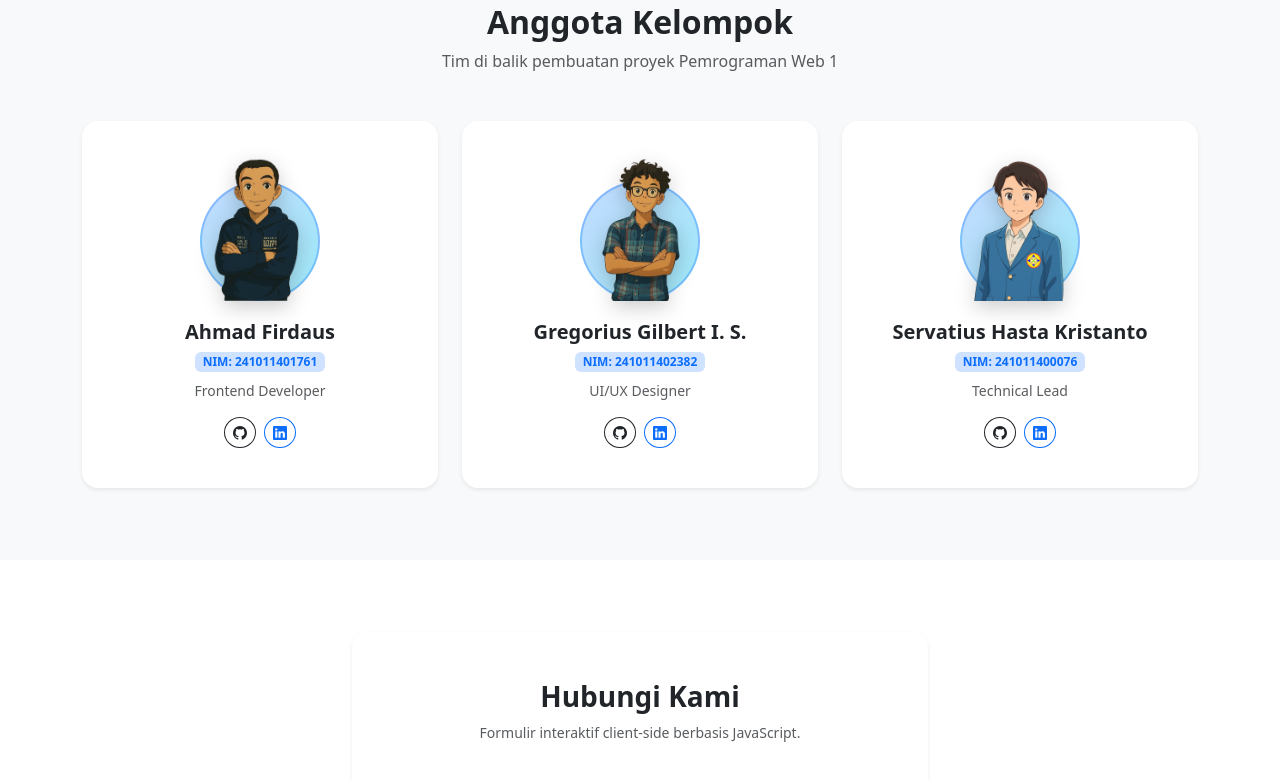
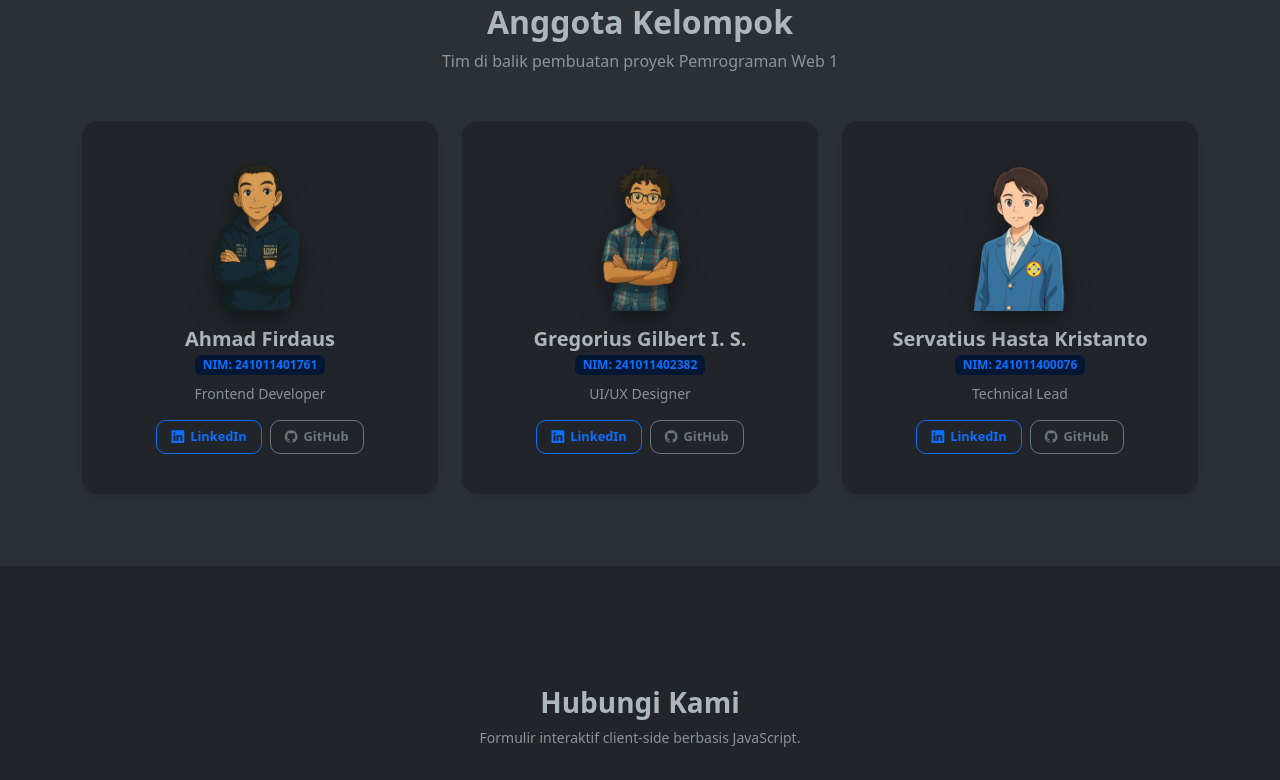
Before and after one commit to H45T4CK/pw1-tugas-project-kelompok2, a plain HTML site: page index.html in a window 1280 px wide. Shown: the part 1107-1887 px from the top of the page. Drawn offline with nearby package versions, Linux system fonts and the light colour scheme.

Commit message:
Update 5 index.html

```diff
--- a/index.html
+++ b/index.html
@@ -1,5 +1,5 @@
 <!DOCTYPE html>
-<html lang="id" data-bs-theme="light">
+<html lang="id" data-bs-theme="dark">
 <head>
   <meta charset="UTF-8">
   <meta name="viewport" content="width=device-width, initial-scale=1.0">
@@ -10,7 +10,7 @@
   <link rel="stylesheet" href="https://cdn.jsdelivr.net/npm/bootstrap-icons@1.11.1/font/bootstrap-icons.css">
 
   <style>
-    /* Custom Styling & Micro-interactions */
+    /* Hero Gradient & Card Hover */
     .hero-gradient {
       background: linear-gradient(135deg, #0d6efd 0%, #0dcaf0 100%);
     }
@@ -19,55 +19,38 @@
     }
     .hover-card:hover {
       transform: translateY(-8px);
-      box-shadow: 0 14px 28px rgba(0,0,0,0.2) !important;
+      box-shadow: 0 16px 32px rgba(0, 0, 0, 0.25) !important;
     }
 
-    /* EFEK AVATAR 2.5D POP-OUT */
-    .avatar-wrapper {
-      position: relative;
-      width: 140px;
-      height: 140px;
-      margin: 0 auto 1.2rem;
-      display: flex;
-      align-items: flex-end;
-      justify-content: center;
+    /* EFEK AVATAR 2.5D (NO BACKGROUND / FLOATING PNG) */
+    .profile-img-2d {
+      height: 150px;
+      width: auto;
+      max-width: 100%;
+      object-fit: contain;
+      /* Drop-shadow yang mengikuti garis tepian gambar transparan */
+      filter: drop-shadow(0px 10px 14px rgba(0, 0, 0, 0.4));
+      transition: transform 0.3s ease, filter 0.3s ease;
     }
 
-    /* Lingkaran latar di belakang avatar */
-    .avatar-bg-circle {
-      position: absolute;
-      bottom: 0;
-      width: 120px;
-      height: 120px;
-      border-radius: 50%;
-      background: linear-gradient(135deg, rgba(13, 110, 253, 0.25), rgba(13, 202, 240, 0.4));
-      border: 2px solid rgba(13, 110, 253, 0.3);
-      transition: all 0.3s ease;
+    .hover-card:hover .profile-img-2d {
+      transform: translateY(-6px) scale(1.06);
+      filter: drop-shadow(0px 14px 20px rgba(13, 202, 240, 0.5));
     }
 
-    /* Gambar karakter transparan yang 'pop-out' */
-    .avatar-img-pop {
-      position: relative;
-      z-index: 2;
-      width: 135px;
-      height: 145px;
-      object-fit: contain;
-      object-position: center bottom;
-      filter: drop-shadow(0 6px 10px rgba(0, 0, 0, 0.2));
-      transition: all 0.3s cubic-bezier(0.175, 0.885, 0.32, 1.275);
+    /* Custom Profile Link Buttons */
+    .btn-profile-link {
+      font-size: 0.8rem;
+      font-weight: 600;
+      border-radius: 10px;
+      padding: 6px 14px;
+      display: inline-flex;
+      align-items: center;
+      gap: 6px;
+      transition: all 0.2s ease;
     }
 
-    /* Hover effect 2.5D: Gambar terangkat keluar lingkaran */
-    .hover-card:hover .avatar-img-pop {
-      transform: translateY(-12px) scale(1.1);
-      filter: drop-shadow(0 12px 20px rgba(13, 110, 253, 0.45));
-    }
-    .hover-card:hover .avatar-bg-circle {
-      transform: scale(1.05);
-      background: linear-gradient(135deg, rgba(13, 110, 253, 0.4), rgba(13, 202, 240, 0.6));
-    }
-
-    /* Back to Top Button */
+    /* Back to Top Floating Button */
     #btnBackToTop {
       position: fixed;
       bottom: 20px;
@@ -95,7 +78,7 @@
           <!-- Dark Mode Toggle Button -->
           <li class="nav-item ms-lg-3 mt-2 mt-lg-0">
             <button class="btn btn-outline-light btn-sm rounded-circle px-2" id="btnThemeToggle" title="Ganti Mode Tampilan">
-              <i class="bi bi-moon-stars-fill" id="themeIcon"></i>
+              <i class="bi bi-sun-fill text-warning" id="themeIcon"></i>
             </button>
           </li>
         </ul>
@@ -135,7 +118,7 @@
         <div class="col-md-4">
           <div class="card h-100 border-0 shadow-sm p-4 hover-card rounded-4">
             <div class="card-body">
-              <div class="bg-success text-white rounded-circle d-inline-flex align-items-center justify-content-center mb-3" style="width: 60px; height: 60px;">
+              <div class="bg-info text-white rounded-circle d-inline-flex align-items-center justify-content-center mb-3" style="width: 60px; height: 60px;">
                 <i class="bi bi-moon-stars fs-3"></i>
               </div>
               <h5 class="card-title fw-bold">Dark / Light Mode</h5>
@@ -158,7 +141,7 @@
     </div>
   </section>
 
-  <!-- Anggota Tim Section (2.5D Pop-Out Avatar) -->
+  <!-- Anggota Tim Section (2.5D Pop-out) -->
   <section id="tim" class="py-5 bg-body-tertiary">
     <div class="container py-4">
       <div class="text-center mb-5">
@@ -170,17 +153,19 @@
         <!-- Anggota 1 -->
         <div class="col-md-4">
           <div class="card border-0 shadow-sm text-center p-4 hover-card rounded-4">
-            <div class="card-body">
-              <div class="avatar-wrapper">
-                <div class="avatar-bg-circle"></div>
-                <img src="Firdaus.png" class="avatar-img-pop" alt="Ahmad Firdaus">
-              </div>
+            <div class="card-body d-flex flex-column align-items-center">
+              <img src="Firdaus.png" class="profile-img-2d mb-3" alt="Ahmad Firdaus">
               <h5 class="card-title fw-bold mb-1">Ahmad Firdaus</h5>
               <span class="badge bg-primary-subtle text-primary mb-2">NIM: 241011401761</span>
-              <p class="card-text text-muted small">Frontend Developer</p>
-              <div class="d-flex justify-content-center gap-2 mt-3">
-                <a href="#" class="btn btn-outline-dark btn-sm rounded-circle" title="GitHub"><i class="bi bi-github"></i></a>
-                <a href="#" class="btn btn-outline-primary btn-sm rounded-circle" title="LinkedIn"><i class="bi bi-linkedin"></i></a>
+              <p class="card-text text-muted small mb-3">Frontend Developer</p>
+
+              <div class="d-flex flex-wrap justify-content-center gap-2 mt-auto">
+                <a href="#" class="btn btn-outline-primary btn-profile-link">
+                  <i class="bi bi-linkedin"></i> LinkedIn
+                </a>
+                <a href="#" class="btn btn-outline-secondary btn-profile-link">
+                  <i class="bi bi-github"></i> GitHub
+                </a>
               </div>
             </div>
           </div>
@@ -189,17 +174,19 @@
         <!-- Anggota 2 -->
         <div class="col-md-4">
           <div class="card border-0 shadow-sm text-center p-4 hover-card rounded-4">
-            <div class="card-body">
-              <div class="avatar-wrapper">
-                <div class="avatar-bg-circle"></div>
-                <img src="Gilbert.png" class="avatar-img-pop" alt="Gregorius Gilbert">
-              </div>
+            <div class="card-body d-flex flex-column align-items-center">
+              <img src="Gilbert.png" class="profile-img-2d mb-3" alt="Gregorius Gilbert">
               <h5 class="card-title fw-bold mb-1">Gregorius Gilbert I. S.</h5>
               <span class="badge bg-primary-subtle text-primary mb-2">NIM: 241011402382</span>
-              <p class="card-text text-muted small">UI/UX Designer</p>
-              <div class="d-flex justify-content-center gap-2 mt-3">
-                <a href="#" class="btn btn-outline-dark btn-sm rounded-circle" title="GitHub"><i class="bi bi-github"></i></a>
-                <a href="#" class="btn btn-outline-primary btn-sm rounded-circle" title="LinkedIn"><i class="bi bi-linkedin"></i></a>
+              <p class="card-text text-muted small mb-3">UI/UX Designer</p>
+
+              <div class="d-flex flex-wrap justify-content-center gap-2 mt-auto">
+                <a href="#" class="btn btn-outline-primary btn-profile-link">
+                  <i class="bi bi-linkedin"></i> LinkedIn
+                </a>
+                <a href="#" class="btn btn-outline-secondary btn-profile-link">
+                  <i class="bi bi-github"></i> GitHub
+                </a>
               </div>
             </div>
           </div>
@@ -208,17 +195,19 @@
         <!-- Anggota 3 (Hasta) -->
         <div class="col-md-4">
           <div class="card border-0 shadow-sm text-center p-4 hover-card rounded-4">
-            <div class="card-body">
-              <div class="avatar-wrapper">
-                <div class="avatar-bg-circle"></div>
-                <img src="Hasta.png" class="avatar-img-pop" alt="Servatius Hasta Kristanto">
-              </div>
+            <div class="card-body d-flex flex-column align-items-center">
+              <img src="Hasta.png" class="profile-img-2d mb-3" alt="Servatius Hasta Kristanto">
               <h5 class="card-title fw-bold mb-1">Servatius Hasta Kristanto</h5>
               <span class="badge bg-primary-subtle text-primary mb-2">NIM: 241011400076</span>
-              <p class="card-text text-muted small">Technical Lead</p>
-              <div class="d-flex justify-content-center gap-2 mt-3">
-                <a href="https://github.com/H45T4CK" target="_blank" class="btn btn-outline-dark btn-sm rounded-circle" title="GitHub"><i class="bi bi-github"></i></a>
-                <a href="https://www.linkedin.com/in/servatius-hasta-kristanto-89354833b" target="_blank" class="btn btn-outline-primary btn-sm rounded-circle" title="LinkedIn"><i class="bi bi-linkedin"></i></a>
+              <p class="card-text text-muted small mb-3">Technical Lead</p>
+
+              <div class="d-flex flex-wrap justify-content-center gap-2 mt-auto">
+                <a href="https://www.linkedin.com/in/servatius-hasta-kristanto-89354833b" target="_blank" class="btn btn-outline-primary btn-profile-link">
+                  <i class="bi bi-linkedin"></i> LinkedIn
+                </a>
+                <a href="https://github.com/H45T4CK" target="_blank" class="btn btn-outline-secondary btn-profile-link">
+                  <i class="bi bi-github"></i> GitHub
+                </a>
               </div>
             </div>
           </div>
@@ -278,14 +267,14 @@
   <!-- Bootstrap JS CDN -->
   <script src="https://cdn.jsdelivr.net/npm/bootstrap@5.3.0/dist/js/bootstrap.bundle.min.js"></script>
 
-  <!-- Logika JS -->
+  <!-- Logika JS Modern -->
   <script>
-    // Dark Mode Toggle
+    // 1. Dark Mode Toggle
     const btnThemeToggle = document.getElementById('btnThemeToggle');
     const themeIcon = document.getElementById('themeIcon');
     const htmlElement = document.documentElement;
 
-    const savedTheme = localStorage.getItem('theme') || 'light';
+    const savedTheme = localStorage.getItem('theme') || 'dark';
     htmlElement.setAttribute('data-bs-theme', savedTheme);
     updateIcon(savedTheme);
 
@@ -301,11 +290,11 @@
       if (theme === 'dark') {
         themeIcon.className = 'bi bi-sun-fill text-warning';
       } else {
-        themeIcon.className = 'bi bi-moon-stars-fill';
+        themeIcon.className = 'bi bi-moon-stars-fill text-dark';
       }
     }
 
-    // Form Toast Notification
+    // 2. Form Toast Notification
     const formPesan = document.getElementById('formPesan');
     const toastElement = document.getElementById('liveToast');
     const toastMessage = document.getElementById('toastMessage');
@@ -319,7 +308,7 @@
       this.reset();
     });
 
-    // Back to Top Button
+    // 3. Floating Back to Top Button
     const btnBackToTop = document.getElementById('btnBackToTop');
     window.addEventListener('scroll', () => {
       if (window.scrollY > 300) {
```
